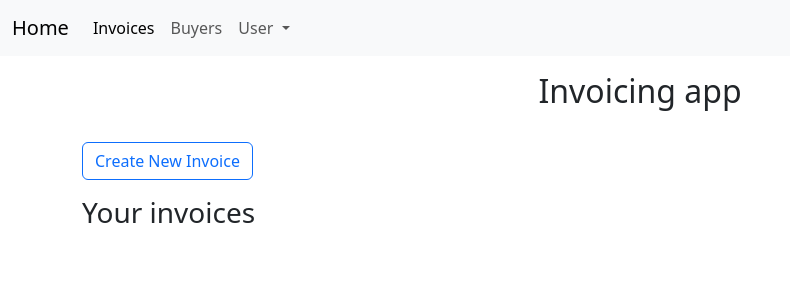
After one commit to tadas-jnl/Invoicing, a Django app: page /billing/invoices/ in a window 1280 px wide. The commit adds this page. Shown: the top 300 px of the page, without its empty margins (0-790 px from the left). Run offline with Django 5.2, Linux system fonts and the light colour scheme; the visitor is signed in with stand-in values (Sample User, id 1); data that the repository does not hold is empty.

Commit message:
Added Invoice create/update/delete/list views

```diff
--- a/invoices/billing/templates/billing/buyer_confirm_delete.html
+++ b/invoices/billing/templates/billing/buyer_confirm_delete.html
@@ -2,7 +2,7 @@
 {% block title %}Delete Buyer{% endblock %}
 {% block content %}
 
-<h3>Are you sure you want to delete {{ object.name }} ?</h3>
+<h3 class="my-3">Are you sure you want to delete {{ object.name }} ?</h3>
 <form method='post'>
     {% csrf_token %}
     <button type='submit' class='btn btn-danger'>Yes, DELETE</button>
--- a/invoices/billing/templates/billing/buyer_list.html
+++ b/invoices/billing/templates/billing/buyer_list.html
@@ -2,7 +2,7 @@
 {% block title %}List of Buyers{% endblock %}
 {% block content %}
 
-<a href="{% url 'billing:add_buyer' %}" class="btn btn-outline-success my-3">Add Buyer</a>
+<a href="{% url 'billing:add_buyer' %}" class="btn btn-outline-primary my-3">Add Buyer</a>
 {% for buyer in object_list %}
     <p>{{ buyer.name }} - {{ buyer.code }} <a href="{% url 'billing:update_buyer' buyer.pk %}">Edit</a> / <a href="{% url 'billing:delete_buyer' buyer.pk %}" class="text-danger">Delete</a></p>
 
--- /dev/null
+++ b/invoices/billing/templates/billing/invoice_list.html
@@ -0,0 +1,10 @@
+{% extends 'base.html' %}
+{% block title %}List Invoices{% endblock %}
+{% block content %}
+<a href="{% url 'billing:create_invoice' %}" class="btn btn-outline-primary my-3">Create New Invoice</a>
+<h3>Your invoices</h3>
+{% for invoice in object_list %}
+    <p>{{ invoice.number }} - {{ invoice.buyer }}. Total: {{ invoice.total }} <a href="{% url 'billing:update_invoice' invoice.pk %}">Edit</a> / <a href="{% url 'billing:delete_invoice' invoice.pk %}" class="text-danger">Delete</a> </p>
+{% endfor %}
+
+{% endblock %}
--- a/invoices/billing/urls.py
+++ b/invoices/billing/urls.py
@@ -8,4 +8,8 @@ urlpatterns = [
     path('buyer/<int:pk>/', views.UpdateBuyer.as_view(), name='update_buyer'),
     path('buyer/list/', views.ListBuyers.as_view(), name='list_buyers'),
     path('buyer/<int:pk>/delete/', views.DeleteBuyer.as_view(), name='delete_buyer'),
+    path('invoice/create/', views.CreateInvoice.as_view(), name='create_invoice'),
+    path('invoice/<int:pk>/update/', views.UpdateInvoice.as_view(), name='update_invoice'),
+    path('invoices/', views.ListInvoices.as_view(), name="list_invoices"),
+    path('invoice/<int:pk>/delete/', views.DeleteInvoice.as_view(), name='delete_invoice'),
 ]
--- a/invoices/billing/views.py
+++ b/invoices/billing/views.py
@@ -3,7 +3,7 @@ from django.urls import reverse, reverse_lazy
 from django.views.generic import CreateView, UpdateView, ListView, DeleteView
 from django.contrib.auth.mixins import LoginRequiredMixin, UserPassesTestMixin
 
-from .forms import BuyerForm
+from .forms import BuyerForm, InvoiceForm
 from .models import Buyer, Invoice, InvoiceItem
 # Create your views here.
 
@@ -52,3 +52,54 @@ class DeleteBuyer(LoginRequiredMixin, UserPassesTestMixin, DeleteView):
 
     def test_func(self):
         return self.get_object().user == self.request.user
+
+
+class CreateInvoice(LoginRequiredMixin, CreateView):
+    model = Invoice
+    form_class = InvoiceForm
+    success_url = '/'
+
+    def form_valid(self, form):
+        form.instance.user = self.request.user
+        return super().form_valid(form)
+
+    def get_context_data(self, **kwargs):
+        context = super().get_context_data(**kwargs)
+        context['var'] = 'Create'
+        return context
+
+
+class UpdateInvoice(LoginRequiredMixin, UserPassesTestMixin, UpdateView):
+    model = Invoice
+    form_class = InvoiceForm
+    success_url = reverse_lazy('billing:list_invoices')
+
+    def form_valid(self, form):
+        form.instance.user = self.request.user
+        return super().form_valid(form)
+
+    def get_object(self):
+        return Invoice.objects.get(pk=self.kwargs['pk'])
+
+    def test_func(self):
+        return self.get_object().user == self.request.user
+
+    def get_context_data(self, **kwargs):
+        context = super().get_context_data(**kwargs)
+        context['var'] = 'Update'
+        return context
+
+
+class ListInvoices(LoginRequiredMixin, ListView):
+    model = Invoice
+
+    def get_queryset(self):
+        return Invoice.objects.filter(user=self.request.user)
+
+
+class DeleteInvoice(LoginRequiredMixin, UserPassesTestMixin, DeleteView):
+    model = Invoice
+    success_url = reverse_lazy('billing:list_invoices')
+
+    def test_func(self):
+        return self.get_object().user == self.request.user
--- a/invoices/templates/includes/navbar.html
+++ b/invoices/templates/includes/navbar.html
@@ -1,13 +1,13 @@
 <nav class="navbar navbar-expand-lg bg-body-tertiary">
   <div class="container-fluid">
-    <a class="navbar-brand" href="#">Invoices</a>
+    <a class="navbar-brand" href="{% url 'core:index' %}">Home</a>
     <button class="navbar-toggler" type="button" data-bs-toggle="collapse" data-bs-target="#navbarNavDropdown" aria-controls="navbarNavDropdown" aria-expanded="false" aria-label="Toggle navigation">
       <span class="navbar-toggler-icon"></span>
     </button>
     <div class="collapse navbar-collapse" id="navbarNavDropdown">
       <ul class="navbar-nav">
         <li class="nav-item">
-          <a class="nav-link active" aria-current="page" href="{% url 'core:index' %}">Home</a>
+          <a class="nav-link active" aria-current="page" href="{% url 'billing:list_invoices' %}">Invoices</a>
         </li>
         {% if user.is_authenticated %}
         <li class="nav-item">
```
Also changed, not shown: invoices/billing/forms.py (+22 -2 lines), invoices/billing/templates/billing/invoice_confirm_delete.html (added, +12 -0 lines), invoices/billing/templates/billing/invoice_form.html (added, +14 -0 lines).
